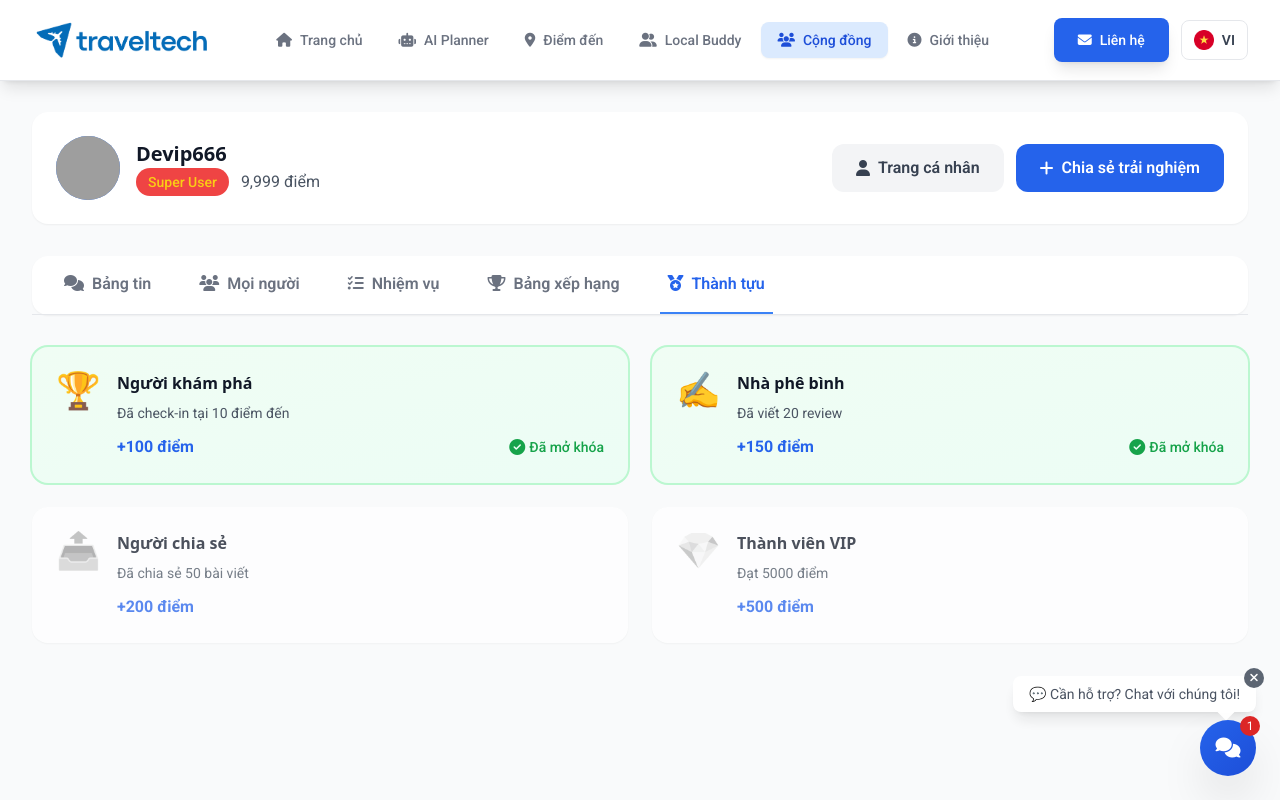
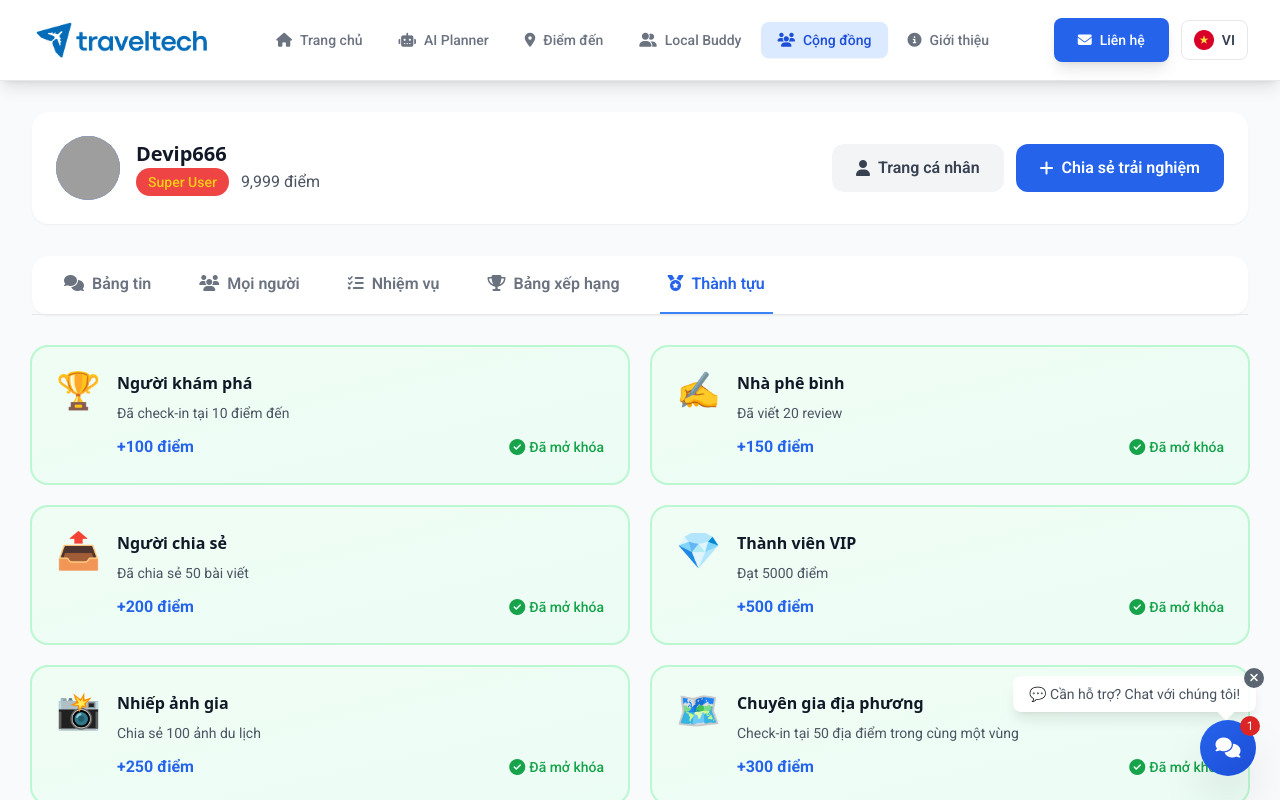
Before and after one commit to nvtai24/exe101-demo, a React (Vite) app: page /community in a window 1280 px wide. Both pictures are taken after a click on the button "Thành tựu". Shown: the top 800 px of the page. Built offline with nearby package versions, Linux system fonts and the light colour scheme; grey boxes are pictures that could not be loaded.

Commit message:
fix: add new achievements to enhance user engagement

```diff
--- a/src/data/community.js
+++ b/src/data/community.js
@@ -181,7 +181,7 @@ export const achievements = [
     description: "Đã chia sẻ 50 bài viết",
     icon: "📤",
     points: 200,
-    unlocked: false,
+    unlocked: true,
   },
   {
     id: 4,
@@ -189,6 +189,166 @@ export const achievements = [
     description: "Đạt 5000 điểm",
     icon: "💎",
     points: 500,
+    unlocked: true,
+  },
+  {
+    id: 5,
+    name: "Nhiếp ảnh gia",
+    description: "Chia sẻ 100 ảnh du lịch",
+    icon: "📸",
+    points: 250,
+    unlocked: true,
+  },
+  {
+    id: 6,
+    name: "Chuyên gia địa phương",
+    description: "Check-in tại 50 địa điểm trong cùng một vùng",
+    icon: "🗺️",
+    points: 300,
+    unlocked: true,
+  },
+  {
+    id: 7,
+    name: "Người dẫn đường",
+    description: "Giúp đỡ 10 du khách mới",
+    icon: "🧭",
+    points: 180,
+    unlocked: true,
+  },
+  {
+    id: 8,
+    name: "Thực khách sành ăn",
+    description: "Review 30 nhà hàng và quán ăn",
+    icon: "🍜",
+    points: 200,
+    unlocked: false,
+  },
+  {
+    id: 9,
+    name: "Huyền thoại du lịch",
+    description: "Đạt 10,000 điểm",
+    icon: "👑",
+    points: 1000,
+    unlocked: false,
+  },
+  {
+    id: 10,
+    name: "Kết nối cộng đồng",
+    description: "Có 50 người bạn trong hệ thống",
+    icon: "👥",
+    points: 150,
+    unlocked: true,
+  },
+  {
+    id: 11,
+    name: "Người truyền cảm hứng",
+    description: "Nhận được 500 lượt thích",
+    icon: "❤️",
+    points: 220,
+    unlocked: false,
+  },
+  {
+    id: 12,
+    name: "Dấu ấn đường dài",
+    description: "Check-in tại 100 điểm đến",
+    icon: "🎯",
+    points: 400,
+    unlocked: false,
+  },
+  {
+    id: 13,
+    name: "Bình luận viên tích cực",
+    description: "Viết 200 bình luận hữu ích",
+    icon: "💬",
+    points: 180,
+    unlocked: false,
+  },
+  {
+    id: 14,
+    name: "Khám phá bốn mùa",
+    description: "Check-in trong cả 4 mùa của năm",
+    icon: "🌸",
+    points: 150,
+    unlocked: true,
+  },
+  {
+    id: 15,
+    name: "Người tiên phong",
+    description: "Là người đầu tiên review một địa điểm mới",
+    icon: "🚀",
+    points: 120,
+    unlocked: true,
+  },
+  {
+    id: 16,
+    name: "Thánh check-in",
+    description: "Check-in liên tục 30 ngày",
+    icon: "🔥",
+    points: 300,
+    unlocked: false,
+  },
+  {
+    id: 17,
+    name: "Nhà văn du lịch",
+    description: "Viết review dài hơn 500 từ",
+    icon: "📝",
+    points: 160,
+    unlocked: false,
+  },
+  {
+    id: 18,
+    name: "Nghệ sĩ video",
+    description: "Chia sẻ 20 video du lịch",
+    icon: "🎬",
+    points: 200,
+    unlocked: false,
+  },
+  {
+    id: 19,
+    name: "Săn lùng đặc sản",
+    description: "Review 50 món ăn đặc sản địa phương",
+    icon: "🍲",
+    points: 240,
+    unlocked: false,
+  },
+  {
+    id: 20,
+    name: "Người hùng cứu hộ",
+    description: "Giúp 5 du khách gặp khó khăn",
+    icon: "🦸",
+    points: 200,
+    unlocked: true,
+  },
+  {
+    id: 21,
+    name: "Bậc thầy đánh giá",
+    description: "Có 100 review được đánh giá 5 sao hữu ích",
+    icon: "⭐",
+    points: 350,
+    unlocked: false,
+  },
+  {
+    id: 22,
+    name: "Người bạn đồng hành",
+    description: "Tham gia 20 tour cùng cộng đồng",
+    icon: "🎒",
+    points: 280,
+    unlocked: false,
+  },
+  {
+    id: 23,
+    name: "Khám phá miền núi",
+    description: "Check-in tại 20 địa điểm miền núi",
+    icon: "⛰️",
+    points: 200,
+    unlocked: false,
+  },
+  {
+    id: 24,
+    name: "Chinh phục biển cả",
+    description: "Check-in tại 20 bãi biển",
+    icon: "🏖️",
+    points: 200,
     unlocked: false,
   },
 ];
--- a/src/pages/Community.jsx
+++ b/src/pages/Community.jsx
@@ -756,7 +756,13 @@ const Community = () => {
             {activeTab === "achievements" && (
               <div className="space-y-6">
                 <div className="grid grid-cols-1 md:grid-cols-2 gap-6">
-                  {achievements.map((achievement) => (
+                  {achievements
+                    .sort((a, b) => {
+                      // Sắp xếp: unlocked (true) lên trước, unlocked (false) xuống sau
+                      if (a.unlocked === b.unlocked) return 0;
+                      return a.unlocked ? -1 : 1;
+                    })
+                    .map((achievement) => (
                       <div
                         key={achievement.id}
                         className={`bg-white rounded-2xl shadow-sm p-6 transition-all hover:shadow-md ${
```
Lines whose indentation alone changed are shown as unchanged.
